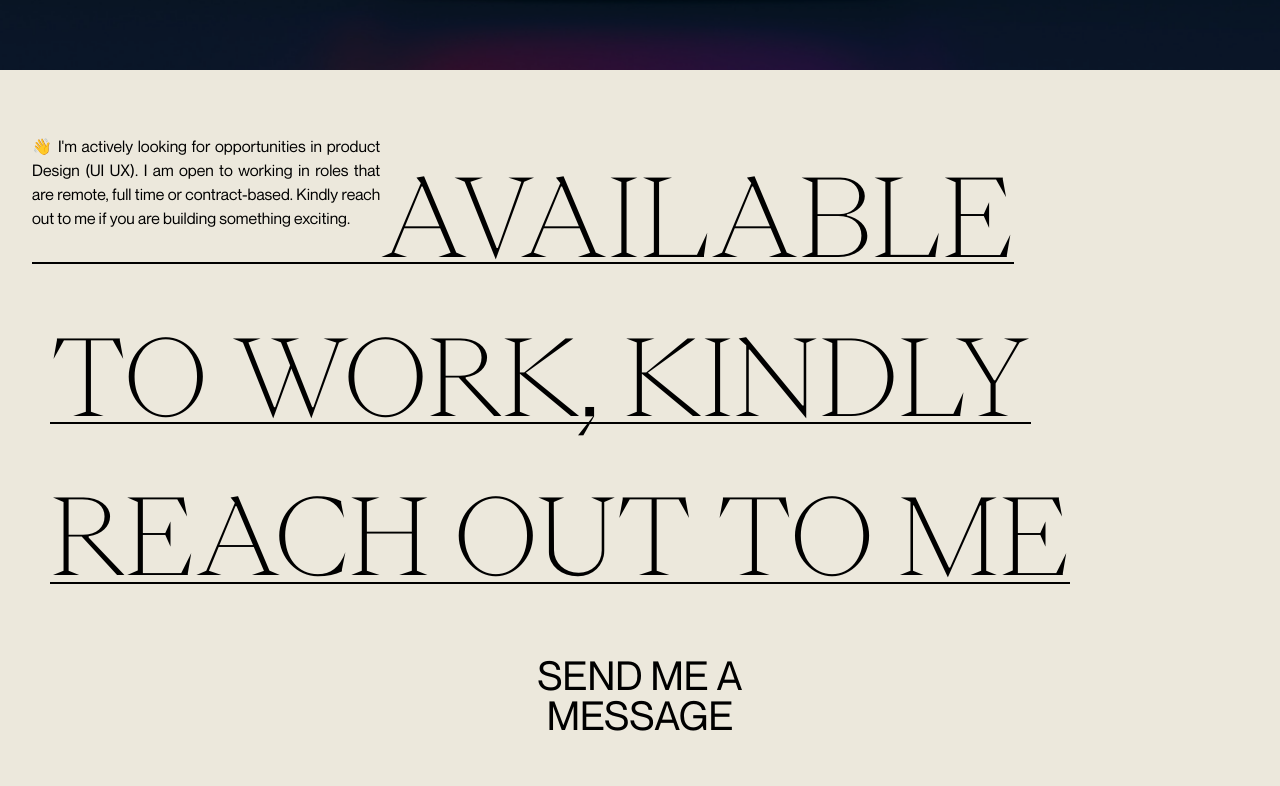
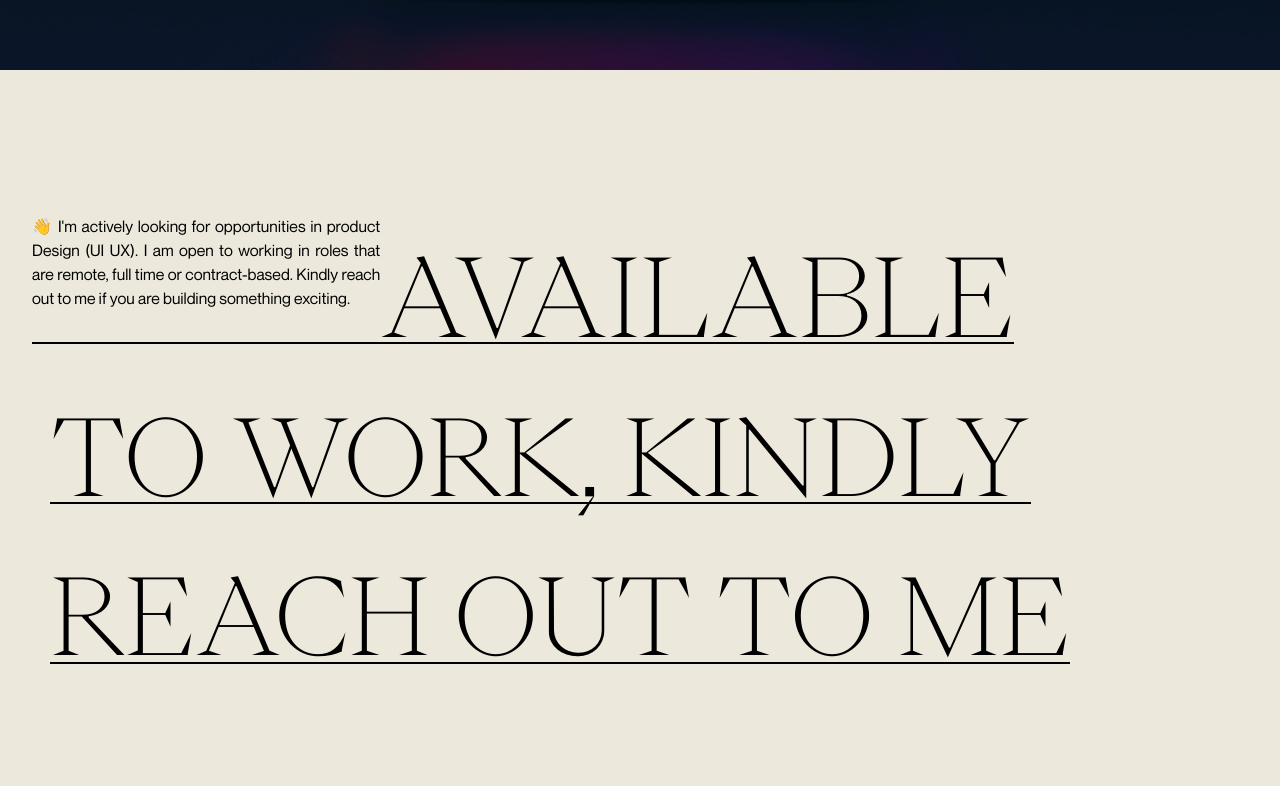
Before and after one commit to Sobur440/pheeqoh, a Next.js app: page /works in a window 1280 px wide. Shown: the part 2740-3526 px from the top of the page. Built offline with nearby package versions, Linux system fonts and the light colour scheme.

Commit message:
made some little fixings

```diff
--- a/src/app/page.js
+++ b/src/app/page.js
@@ -60,9 +60,9 @@ const Home = () => {
 
       {/* ABOUT SECTION */}
 
-      <section className="my-[3.5rem]">
+      <section className="my-[4rem]">
         <div
-          className={`max-w-[80%] md:max-w-[36rem] ml-3 mb-[2rem] text-justify text-[1.2rem] md:text-[3vw] lg:hidden font-neueMontreal`}
+          className={`max-w-[80%] md:max-w-[36rem] ml-3 mb-[1rem] text-justify text-[1.2rem] md:text-[3vw] lg:hidden font-neueMontreal`}
         >
           <p className="text-right">
             I&apos;m Bello Taofeeqah, but you can call
@@ -143,7 +143,7 @@ const Home = () => {
           </div>
         </div>
 
-        <div className="flex flex-col lg:flex-row items-end lg:justify-end gap-2 lg:gap-7 mt-[2rem] w-full mx-auto px-3 h-[30rem]">
+        <div className="flex flex-col lg:flex-row items-end lg:justify-end gap-2 lg:gap-7 mt-[2rem] w-full mx-auto px-3">
           <div className="lg:order-2 flex justify-end h-fit items-end pb-[.65rem]">
             <img
               src="/images/pheeqohfan.png"
--- a/src/components/FeaturedWorks.jsx
+++ b/src/components/FeaturedWorks.jsx
@@ -67,7 +67,7 @@ const FeaturedWorks = ({ show }) => {
         href="/works"
         className={`${
           show ? "block" : "hidden"
-        } uppercase text-black text-center text-[2rem] lg:text-[3rem] leading-[.9em] self-center mt-10`}
+        } uppercase text-black text-center text-[2rem] lg:text-[3rem] leading-[.9em] self-center mt-[4rem] lg:mt-[5rem]`}
       >
         view all <span className="block">works</span>
       </Link>
--- a/src/components/ReachOut.jsx
+++ b/src/components/ReachOut.jsx
@@ -5,7 +5,7 @@ import Link from "next/link";
 const ReachOut = () => {
   return (
     <>
-      <section className="mt-[4rem] font-ppEiko w-full text-[8vw] md:text-[7vw] lg:w-[85%] pl-[2rem] pr-[1.5rem] md:pr-0 flex flex-col">
+      <section className="mt-[6rem] lg:mt-[9rem] font-ppEiko w-full text-[8vw] md:text-[7vw] lg:w-[85%] pl-[2rem] pr-[1.5rem] md:pr-0 flex flex-col">
         <div
           className={`${styles.reachOut} relative w-[93%] lg:flex justify-end lg:justify-between hidden `}
         >
@@ -37,7 +37,7 @@ const ReachOut = () => {
         href="/contact"
         className="w-full flex justify-center items-center mt-10"
       >
-        <p className="text-[2rem] lg:text-[2.5rem] text-center font-neueMontreal uppercase leading-[1em]">
+        <p className="text-[2rem] lg:text-[2.5rem] text-center font-neueMontreal uppercase leading-[1em] mt-[3rem]">
           send me a <br /> message
         </p>
       </Link>
```
